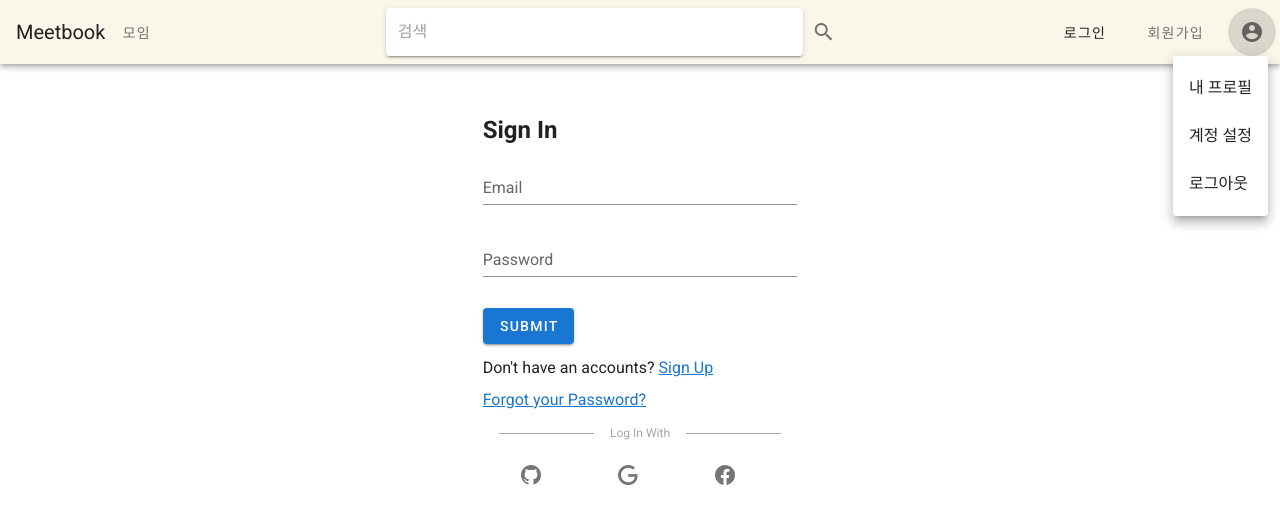
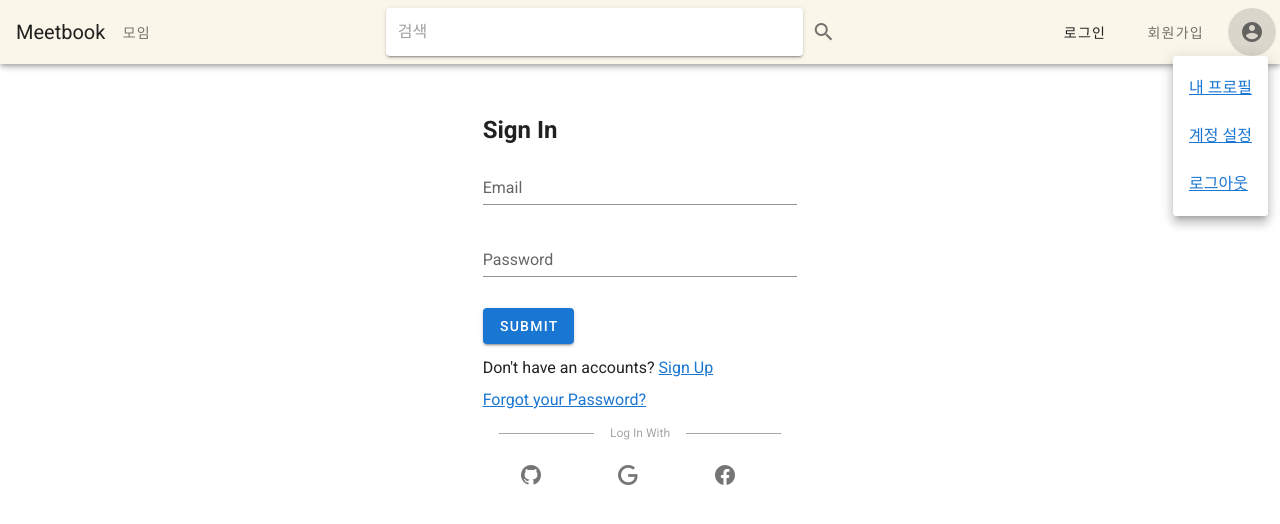
Before and after one commit to llunaB/meet-book, a Vue app in the folder client/: page /login in a window 1280 px wide. Both pictures are taken after a click on the button 1252 px from the left and 32 px from the top of the page. Shown: the top 524 px of the page. Built offline with nearby package versions, Linux system fonts and the light colour scheme.

Commit message:
feat(frontend): v-list-item link setting

```diff
--- a/client/src/components/TheNavbar.vue
+++ b/client/src/components/TheNavbar.vue
@@ -80,7 +80,7 @@
       <v-list>
         <v-list-item
           v-for="(item, index) in profileMenuItems" :key="index">
-          <v-list-item-title>{{ item.title }}</v-list-item-title>
+          <a href="item.to"><v-list-item-title>{{ item.title }}</v-list-item-title></a>
         </v-list-item>
       </v-list>
     </v-menu>
--- a/client/src/views/accounts/Login.vue
+++ b/client/src/views/accounts/Login.vue
@@ -7,7 +7,7 @@
             <main>
               <h2>Sign In</h2>
             </main>
-            <form class="form-group my-3">
+            <form class="form-group my-3" @submit.prevent="handleLogin">
               <!-- Email 로그인 Form -->
               <v-text-field
                 type="email" label="Email" hide-details="auto"
@@ -19,7 +19,7 @@
                 v-model="user.password" id="passwordLogin" required/>
               <!-- 로그인 제출 버튼 -->
               <div class="field" id="submit-login-form">
-                <v-btn type="submit" class="primary" @click="handleLogin">Submit</v-btn>
+                <v-btn type="submit" class="primary">Submit</v-btn>
                 <br>
                 <p>Don't have an accounts? <a role="link" :href="'signup'">Sign Up</a></p>
                 <p><a href="#">Forgot your Password?</a></p>
@@ -72,7 +72,7 @@ export default {
         if (this.user.useremail && this.user.password) {
           this.$store.dispatch('auth/login', this.user).then(
             () => {
-              this.$router.push({name: "Login"})
+              this.$router.push({name: "Home"})
             }).catch(error => {
               console.log(this.user)
               this.loading = false
```
